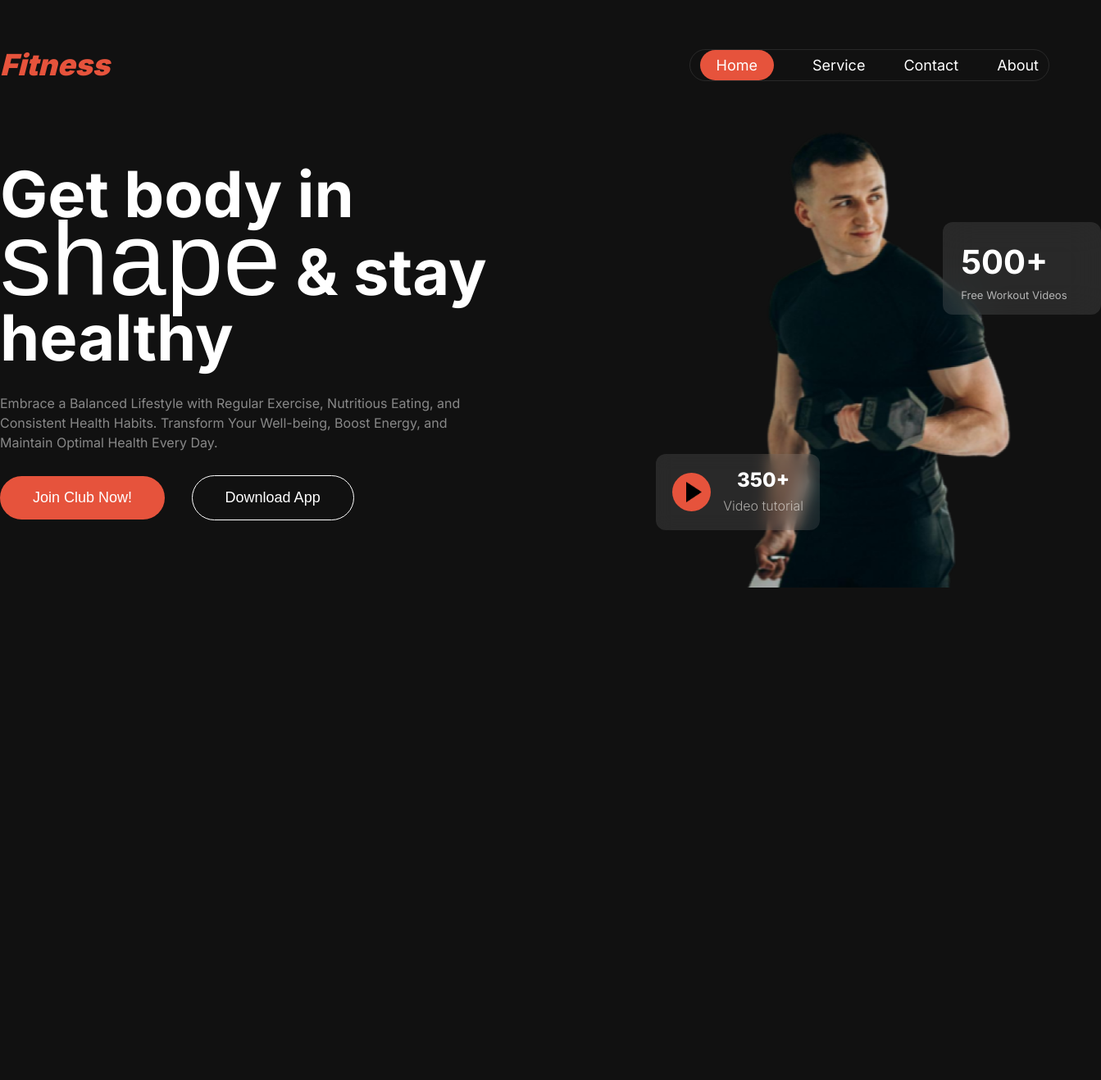
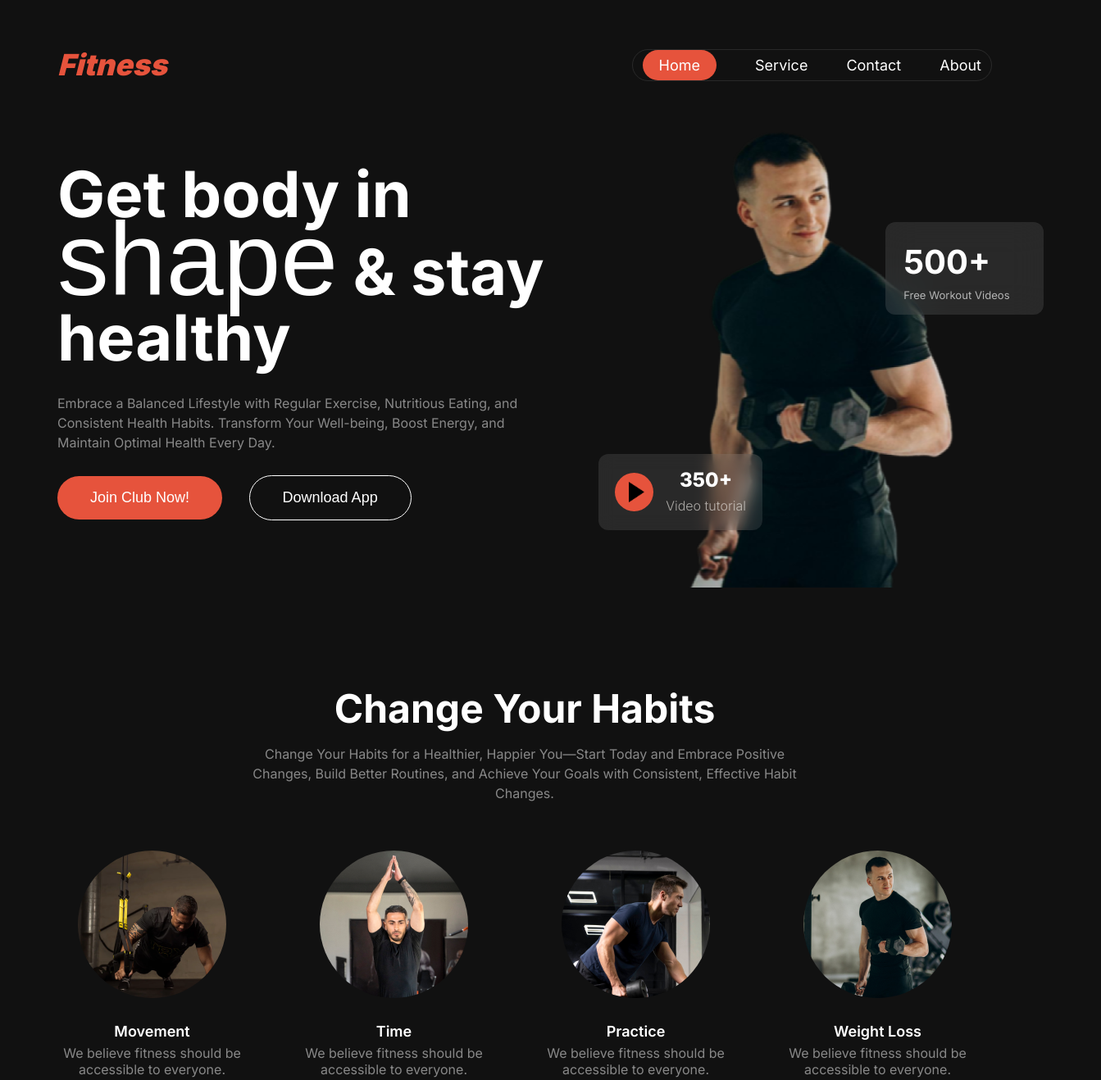
Before and after one commit to itzmorshed24/fitness-website, a plain HTML site: page index.html in a window 1280 px wide. Shown: the whole page at 82% size, 1343 px wide, since content can reach past the window. Before the commit the page ends 835 px from the top, so only its background shows below. Drawn offline with Linux system fonts and the light colour scheme; a web font is replaced by a local one.

Commit message:
added habis section area

```diff
--- a/index.html
+++ b/index.html
@@ -81,7 +81,7 @@
     <!-- End of Header Section Area -->
 
     <!-- Start Here Main Tag -->
-    <!-- <main>
+    <main>
       <section class="container">
         <div class="habits">
           <div class="habits-content">
@@ -143,7 +143,7 @@
           </div>
         </div>
       </section>
-    </main> -->
+    </main>
     <footer></footer>
   </body>
 </html>
--- a/styles/styles.css
+++ b/styles/styles.css
@@ -51,7 +51,7 @@ main > section{
 
 /* Navbar-styles */
 .container{
-    max-width: 1440px;
+    max-width: 1140px;
     margin: 0 auto;
 }
 .navbar{
```
